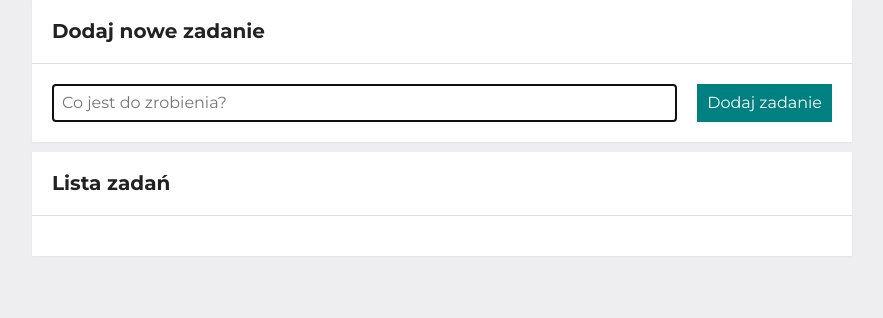
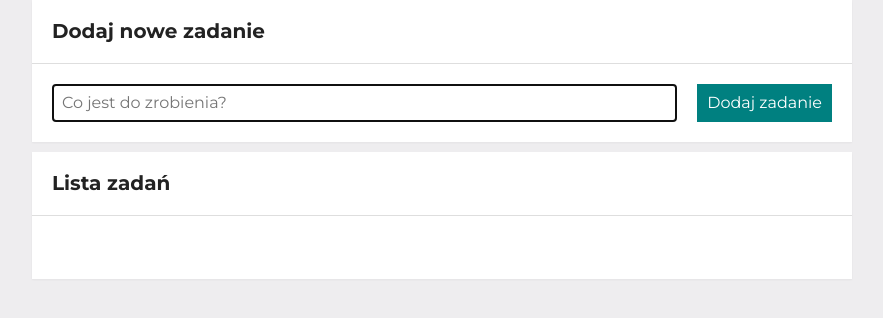
Before and after one commit to lkkolosowski/to-do-list, a plain HTML site: page index.html in a window 1280 px wide. Shown: the part 100-418 px from the top of the page, without its empty margins (198-1081 px from the left). Drawn offline with nearby package versions, Linux system fonts and the light colour scheme.

Commit message:
cosmetic change

```diff
--- a/css/list.css
+++ b/css/list.css
@@ -3,6 +3,7 @@
   padding: 20px;
   margin: 0;
   word-break: break-word;
+  min-height: 63px;
 }
 
 .list__item {
```
